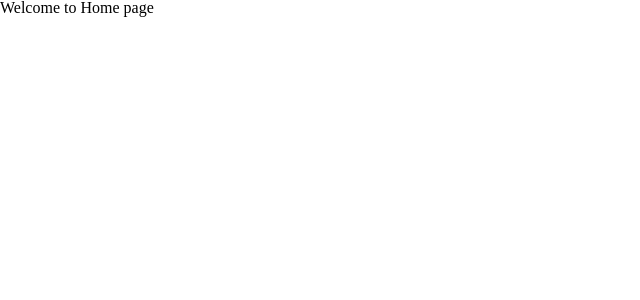
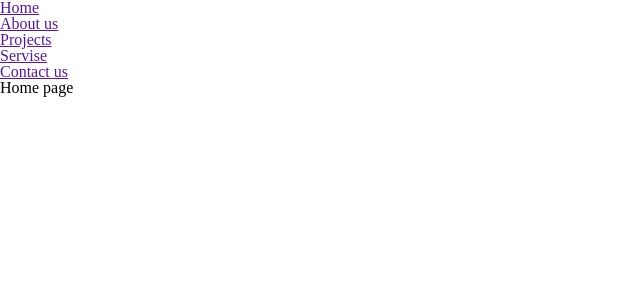
Before and after one commit to PIvNaN/Fire-Protection-Ltd.-UpdateWebsite, a Vue app: page / in a window 1280 px wide. Shown: the top 300 px of the page, without its empty margins (0-640 px from the left). Built offline with nearby package versions, Linux system fonts and the light colour scheme.

Commit message:
feat: add pages

```diff
--- a/src/App.vue
+++ b/src/App.vue
@@ -1,11 +1,11 @@
 <template>
-  <div id="app">
+  <div class="app">
     <Home/>
   </div>
 </template>
 
 <script>
-import Home from './components/Home'
+import Home from './pages/Home'
 
 export default {
   name: 'App',
@@ -18,3 +18,7 @@ export default {
 <style lang="stylus">
   @import './styles/global/reset'
 </style>
+
+<style lang="stylus" scoped>
+
+</style>
--- /dev/null
+++ b/src/components/Menu.vue
@@ -0,0 +1,17 @@
+<template>
+  <div class="menu-container">
+    <ul>
+      <li><a href="">Home</a></li>
+      <li><a href="">About us</a></li>
+      <li><a href="">Projects</a></li>
+      <li><a href="">Servise</a></li>
+      <li><a href="">Contact us</a></li>
+    </ul>
+  </div>
+</template>
+
+<script>
+export default {
+  name: 'Menu'
+}
+</script>
--- a/src/components/Home.vue
+++ b/src/pages/Home.vue
@@ -1,17 +1,26 @@
 <template>
   <div class="hello">
+    <Menu/>
     <h1>{{ msg }}</h1>
-
   </div>
 </template>
 
 <script>
+import Menu from '../components/Menu'
+
 export default {
   name: 'Home',
+  components : {
+    Menu
+  },
   data () {
     return {
-      msg: 'Welcome to Home page'
+      msg: 'Home page'
     }
   }
 }
 </script>
+
+<style scoped lang="stylus">
+
+</style>
--- a/src/router/index.js
+++ b/src/router/index.js
@@ -1,6 +1,6 @@
 import Vue from 'vue'
 import Router from 'vue-router'
-import Home from '@/components/Home'
+import Home from '@/pages/Home'
 
 Vue.use(Router)
 
```
Also changed, not shown: src/pages/AboutUs.vue (added, +26 -0 lines), src/pages/ContactUs.vue (added, +26 -0 lines), src/pages/Projects.vue (added, +26 -0 lines), src/pages/Servise.vue (added).
